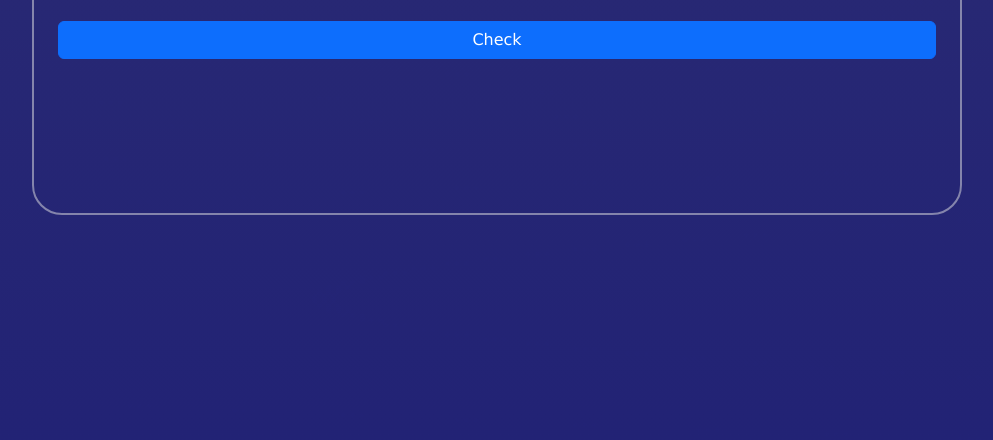
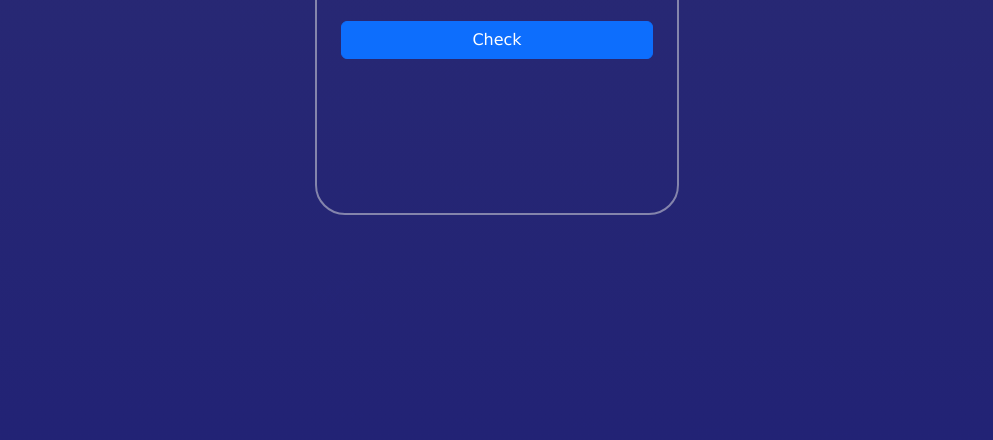
Before and after one commit to UiJosh20/Fizz_Buzz, a plain HTML site: page index.html in a window 1280 px wide. Shown: the part 360-800 px from the top of the page, without its empty margins (143-1136 px from the left). Drawn offline with nearby package versions, Linux system fonts and the light colour scheme.

Commit message:
new update

```diff
--- a/index.html
+++ b/index.html
@@ -76,7 +76,7 @@
 </style>
 <body>
   <main class="container-fluid">
-    <nav class="row w-75">
+    <nav class="row">
       <section class="col-lg w-100 col-sm p-4 col-md">
           <h1>FIZZBUZZ TEST</h1>
           <input type="number" id="numberInp" placeholder="Enter a number" autofocus class="w-100 mt-2 mb-2 p-2">
```
